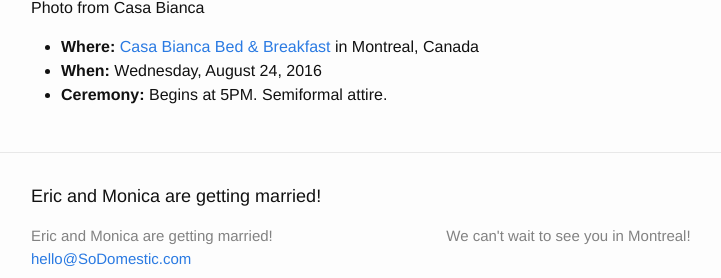
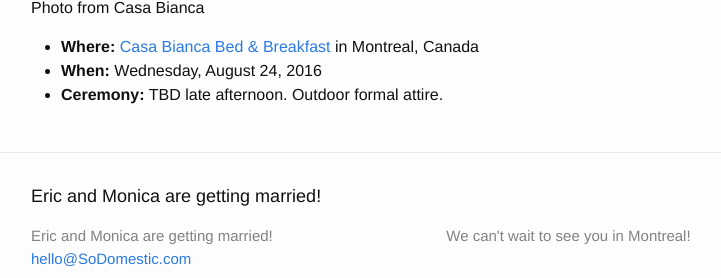
Before and after one commit to monicaaa/SoDomestic, a Jekyll site: the page built from index.html, in a window 1280 px wide, cut to the strip 559-837 px from the top of the page. Shown: the whole strip, without its empty margins (239-960 px from the left). Built offline with Jekyll 4.4.1, drawn with Linux system fonts in a browser that asks for light colours.

```diff
--- a/index.html
+++ b/index.html
@@ -11,7 +11,7 @@ layout: default
 <ul>
 <li><span>Where:</span> <a target="_blank" href="http://www.casabianca.ca/"> Casa Bianca Bed & Breakfast </a> in Montreal, Canada </li>
 <li><span>When:</span> Wednesday, August 24, 2016</li>
-<li><span>Ceremony:</span> Begins at 5PM. Semiformal attire. </li>
+<li><span>Ceremony:</span> TBD late afternoon. Outdoor formal attire. </li>
 </ul>
 
 
```
Also changed, not shown: registry.md (+2 -0 lines).
